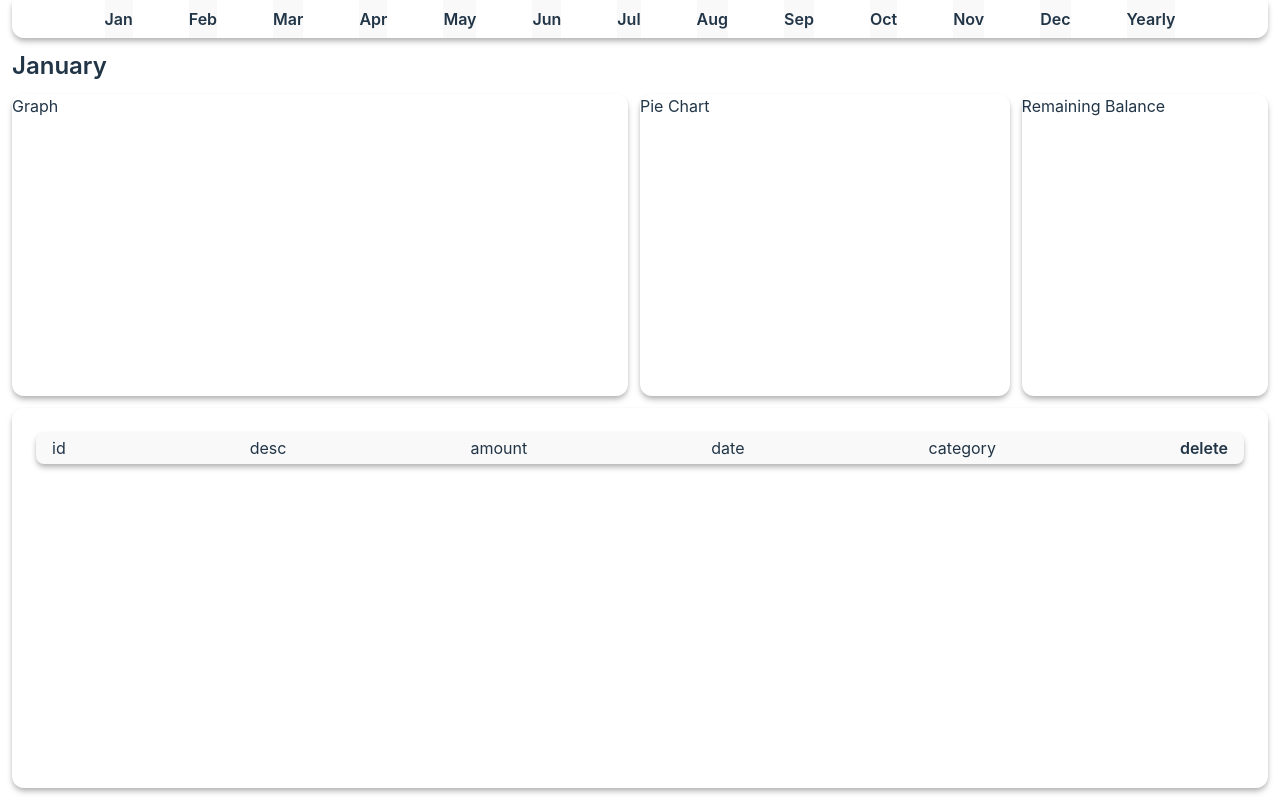
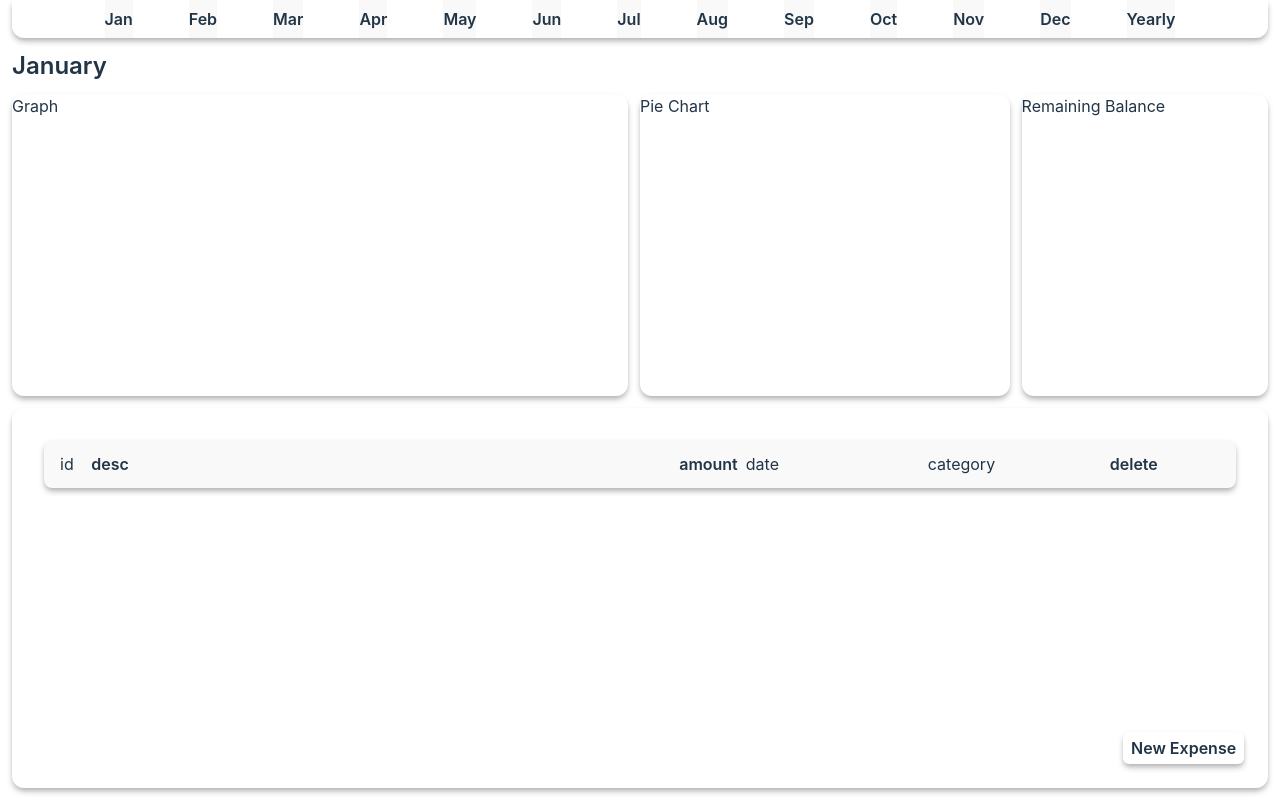
Before and after one commit to vChrisL/Finance-Tracker, a React (Vite) app: page / in a window 1280 px wide. Built offline with nearby package versions, Linux system fonts and the light colour scheme.

Commit message:
expenses component styling

```diff
--- a/src/App.tsx
+++ b/src/App.tsx
@@ -31,8 +31,11 @@ function App() {
         <div className='bg-[#ffffff] shadow-md shadow-[#b6b6b6] w-[30%] rounded-xl'>Pie Chart</div>
         <div className='bg-[#ffffff] shadow-md shadow-[#b6b6b6] w-[20%] rounded-xl'>Remaining Balance</div>
       </div>
-      <div className='flex flex-col gap-3 overflow-y-auto overflow-x-hidden bg-[#ffffff] shadow-md shadow-[#b6b6b6] h-1/2 rounded-xl p-6'>
-        <Expense></Expense>
+      <div className='flex flex-col justify-between gap-6 h-1/2 bg-[#ffffff] shadow-md shadow-[#b6b6b6] rounded-xl p-6'>
+        <div className='flex flex-col gap-6 overflow-x-hidden overflow-y-auto p-2'>
+          <Expense></Expense>
+        </div>
+        <button className='w-[10%] p-1 ml-[90%] font-semibold bg-[#ffffff] shadow-md shadow-[#b6b6b6] rounded-md hover:bg-green-500 hover:text-white active:bg-green-700'>New Expense</button>
       </div>
     </div>
     </>
--- a/src/components/Expense-component.tsx
+++ b/src/components/Expense-component.tsx
@@ -1,13 +1,13 @@
 export function Expense(){
     return(
         <>
-        <div className="flex flex-row justify-between content-start items-center gap-1 p-1 px-4 bg-[#f9f9f9] shadow-md shadow-[#b6b6b6] rounded-lg">
-            <div>id</div>
-            <div>desc</div>
-            <div>amount</div>
-            <div>date</div>
-            <div>category</div>
-            <button>delete</button>
+        <div className="flex flex-row justify-start content-start items-center gap-2 p-1 px-4 min-h-12 bg-[#f9f9f9] shadow-md shadow-[#b6b6b6] rounded-lg">
+            <div className="min-w-fit w-[2%]">id</div>
+            <div className="min-w-fit w-1/2 font-semibold">desc</div>
+            <div className="min-w-fitw-[15%] font-semibold">amount</div>
+            <div className="min-w-fit w-[15%]">date</div>
+            <div className="min-w-fit w-[15%]">category</div>
+            <button className="min-w-fit w-[3%]">delete</button>
         </div>
         </>
     )
```
